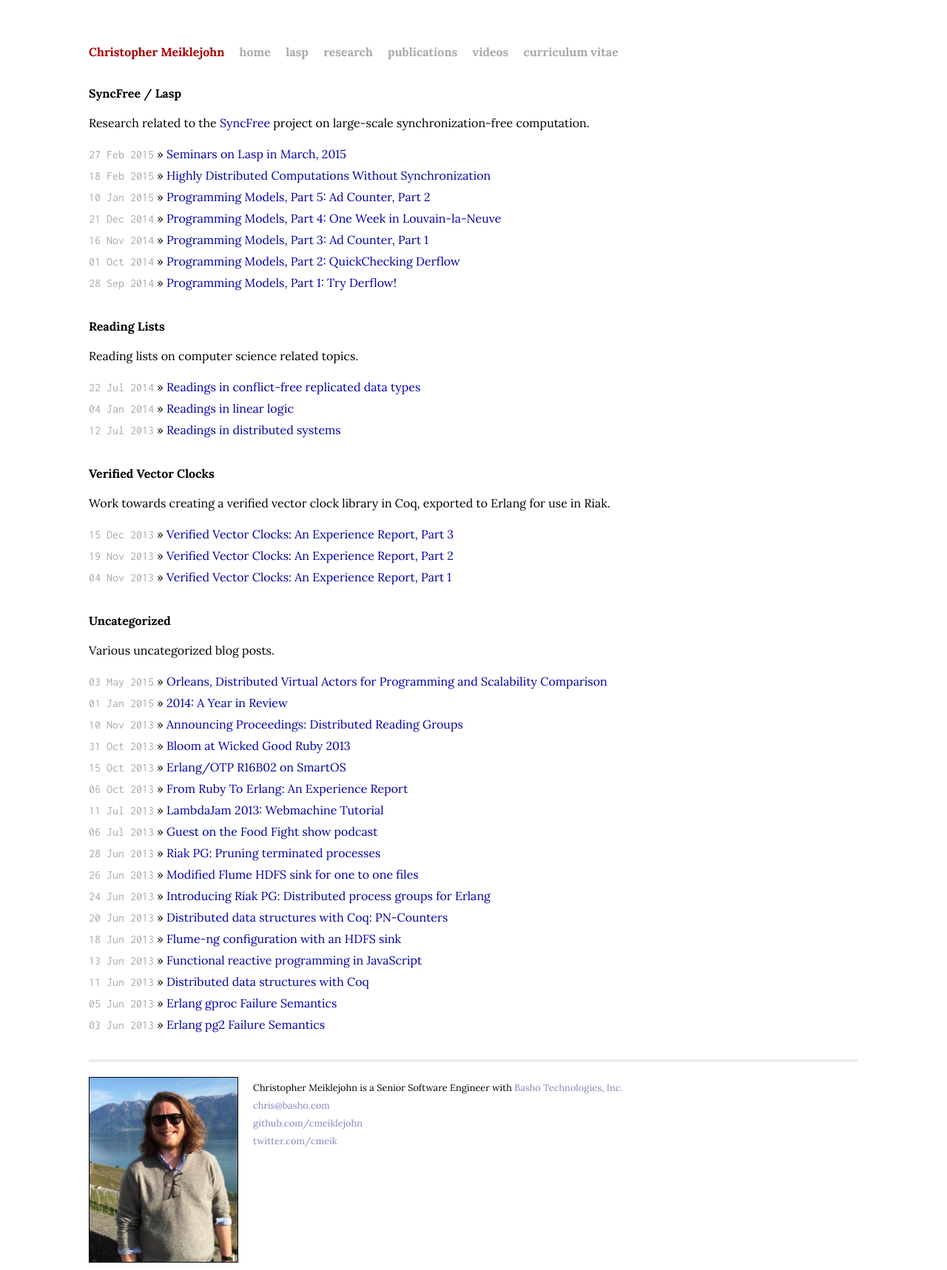
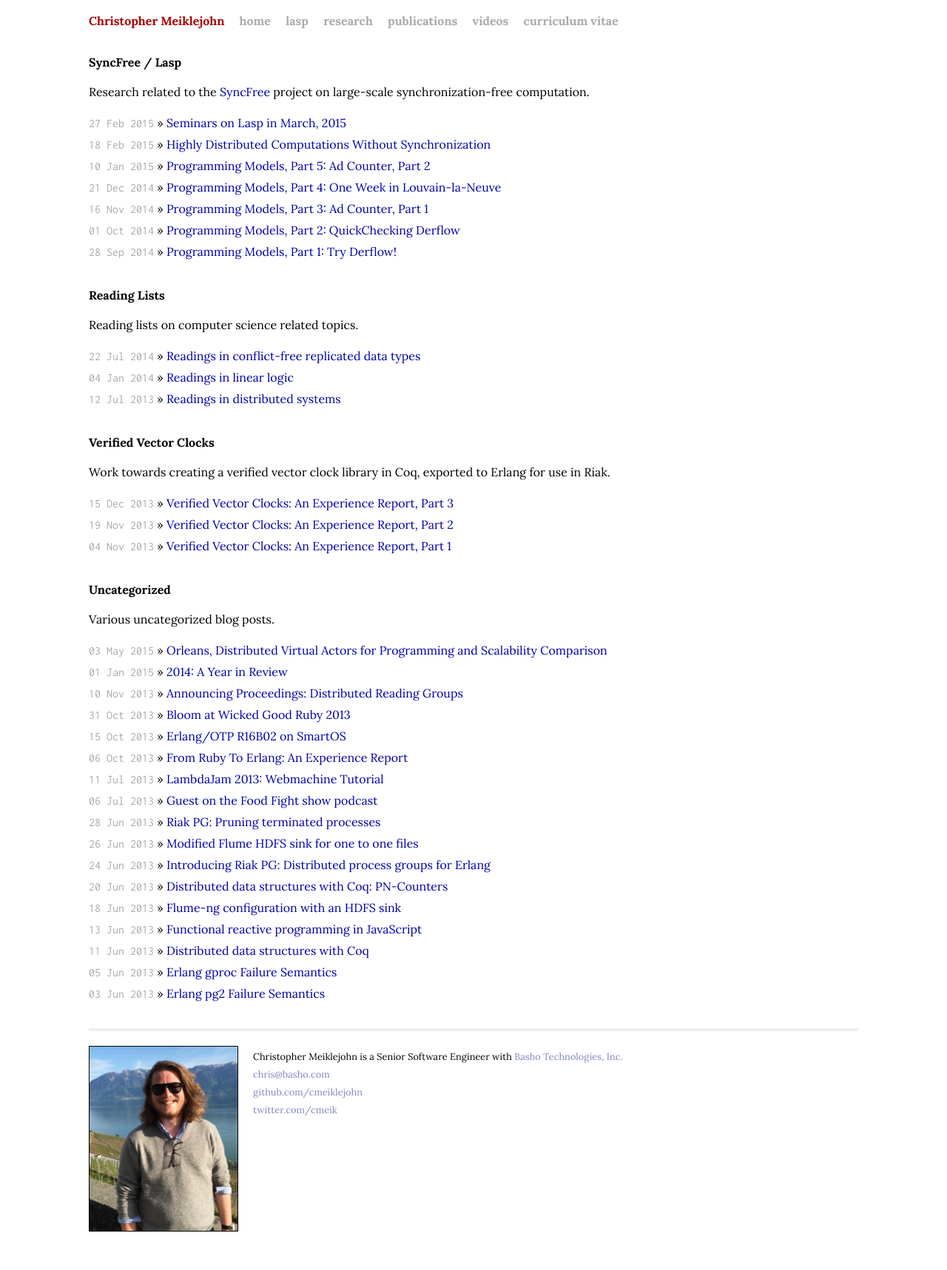
Before and after one commit to cmeiklejohn/cmeiklejohn.github.io, a Jekyll site: the page built from index.html, in a window 1280 px wide. Shown: the whole page at 74% size. Built offline with Jekyll 4.4.1, drawn with Linux system fonts in a browser that asks for light colours; after the commit the page ends 1687 px from its top, so only the background shows below that.

Commit message:
Minor edits.

```diff
--- a/css/main.css
+++ b/css/main.css
@@ -96,8 +96,8 @@ ul.posts span {
   font-size: 100%;
   text-align: left;
   width: 65em;
-  padding: 10px;
-  margin: 3em auto 3em;
+  padding: 0px 10px 10px 10px;
+  margin: 1em auto 1em;
   line-height: 1.5em;
 }
 
@@ -221,4 +221,5 @@ td {
   border: 1px solid black;
   float: left;
   margin-right: 20px;
+  margin-bottom: 1em;
 }
```
